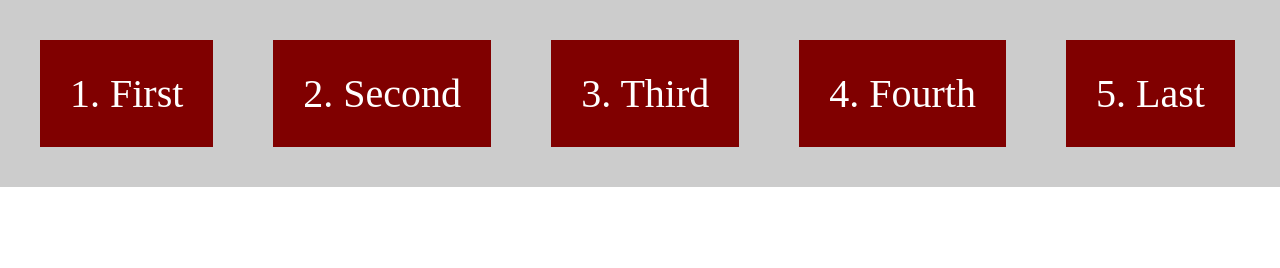
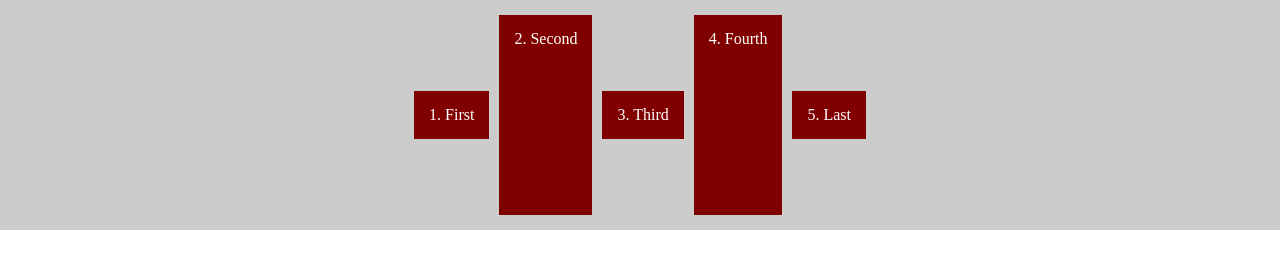
Before and after one commit to diminako/flexbox-tutorial, a plain HTML site: page index.html in a window 1280 px wide. Drawn offline with Linux system fonts and the light colour scheme.

Commit message:
added justify-content now starting align items

```diff
--- a/assets/style.css
+++ b/assets/style.css
@@ -9,12 +9,20 @@
     padding: 10px;
 
     display: flex;
+    flex-direction: row;
+    justify-content: center;
+    align-items: center;
 }
 
 .item {
     background-color: maroon;
-    padding: 30px;
-    margin: 30px;
+    padding: 15px;
+    margin: 5px;
     color: #fff;
-    font-size: 40px;
+    font-size: 16px;
 }
+
+.i2,
+.i4 {
+    height: 200px
+}
--- a/index.html
+++ b/index.html
@@ -14,9 +14,9 @@
     <div class="container">
 
         <div class="item">1. First</div>
-        <div class="item">2. Second</div>
+        <div class="item i2">2. Second</div>
         <div class="item">3. Third</div>
-        <div class="item">4. Fourth</div>
+        <div class="item i4">4. Fourth</div>
         <div class="item">5. Last</div>
 
     </div>
```
Also changed, not shown: assets/img/flex-direction-column-reverse.png (added), assets/img/flex-direction-column.png (added), assets/img/flex-direction-row-reverse.png (added), assets/img/justify-content-center.png (added), assets/img/justify-content-flex-end.png (added), assets/img/justify-content-flex-start.png (added), assets/img/justify-content-space-around.png (added), assets/img/justify-content-space-between.png (added), assets/img/justify-content-space-evenly.png (added), 1 other file.
